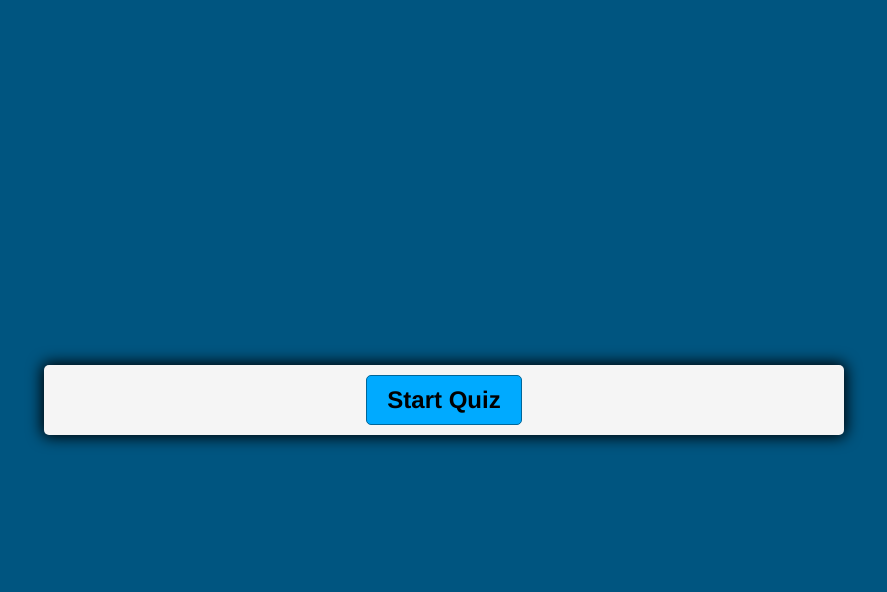
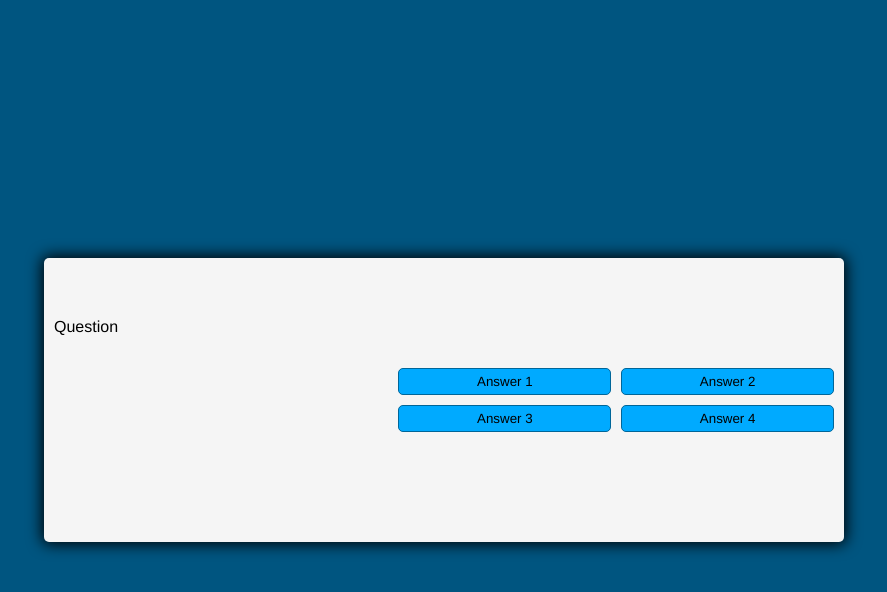
Before and after one commit to solm7/Web-API-Code-Quiz, a plain HTML site: page Assets/index.html in a window 1280 px wide. Both pictures are taken after a click on the button "Start Quiz". Shown: the whole page, without its empty margins (196-1083 px from the left). Drawn offline with Linux system fonts and the light colour scheme.

Commit message:
Second Commit

```diff
--- a/Assets/index.html
+++ b/Assets/index.html
@@ -18,11 +18,11 @@
                 <button class="button">Answer 1</button>
                 <button class="button">Answer 2</button>
                 <button class="button">Answer 3</button>
-                <button class="button">Answer 4 </button>
+                <button class="button">Answer 4</button>
             </div>
         </div>
         <div class="controls">
-            <button id="start-button" class="start-button button">Start Quiz</button>
+            <button onclick="start()" id="start-button" class="start-button button">Start Quiz</button>
             <button id="next-button" class="next-button button hide">Next Question</button>
         </div>
     </div>
--- a/Assets/script.js
+++ b/Assets/script.js
@@ -1,4 +1,9 @@
 function start() {
+    var show = document.querySelector(".hide")
+    console.log(show)
+    show.className = "grid"
+    var startButton = document.querySelector("#start-button")
+    startButton.className = "hide"
 
 }
 
@@ -10,3 +15,8 @@ function nextQuestion() {
 function selectAnswer() {
 
 }
+
+var startButton = document.querySelector("#start-button")
+console.log(startButton)
+
+// startButton.addEventListener("click", start())
```
